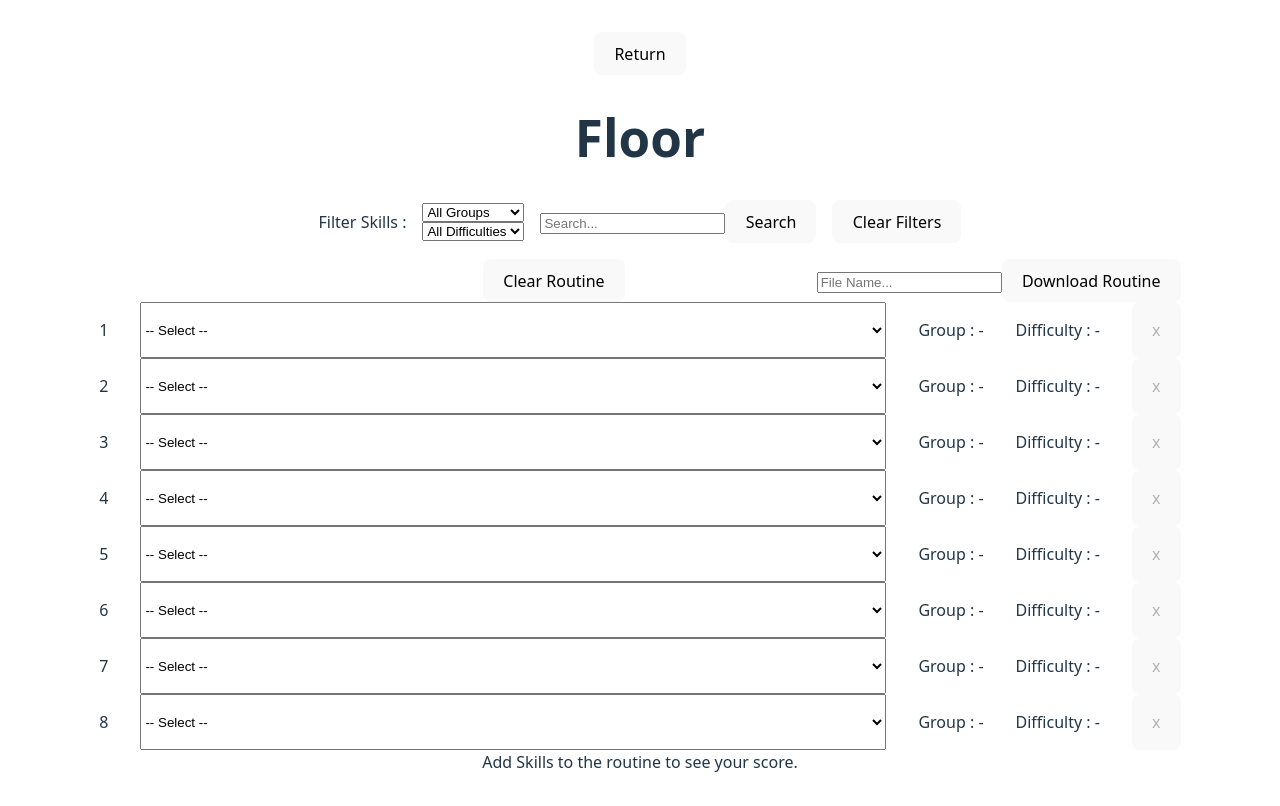
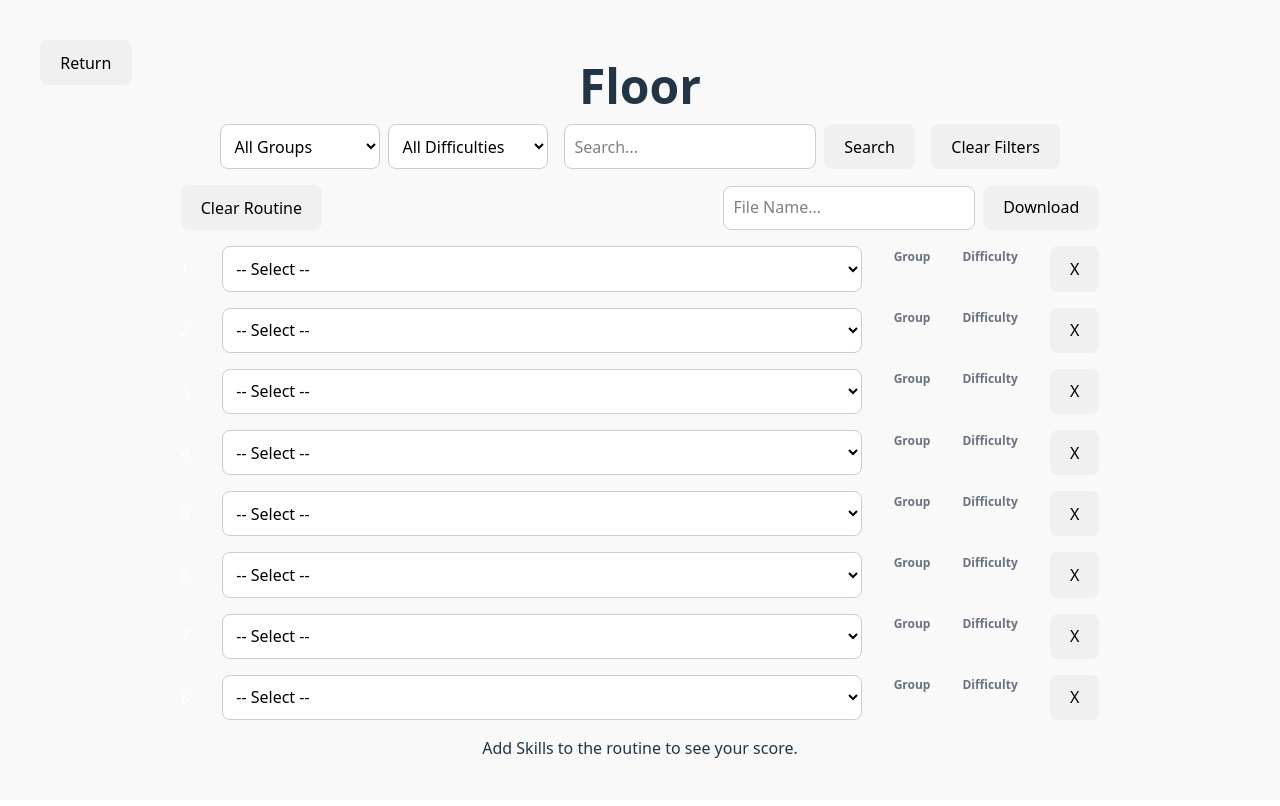
Before and after one commit to blakeldridge/RoutineBuilder-Lite, a React (Vite) app in the folder website/: page / in a window 1280 px wide. Both pictures are taken after a click on the button "Floor". Built offline with nearby package versions, Linux system fonts and the light colour scheme.

Commit message:
forms cancel implemented, styled routine builder

```diff
--- a/website/package.json
+++ b/website/package.json
@@ -11,6 +11,7 @@
     "test": "vitest"
   },
   "dependencies": {
+    "@tailwindcss/vite": "^4.1.10",
     "fs": "^0.0.1-security",
     "jspdf": "^3.0.1",
     "react": "^19.1.0",
--- a/website/src/assets/components/apparatusSelector.jsx
+++ b/website/src/assets/components/apparatusSelector.jsx
@@ -12,7 +12,7 @@ const ApparatusSelector = () => {
     };
 
     return (
-        <div>
+        <div className="grid grid-cols-3 gap-4 text-lg">
             <button data-apparatus={Apparatus.FLOOR} onClick={handleClick}>{Apparatus.FLOOR}</button>
             <button data-apparatus={Apparatus.POMMEL} onClick={handleClick}>{Apparatus.POMMEL}</button>
             <button data-apparatus={Apparatus.RINGS} onClick={handleClick}>{Apparatus.RINGS}</button>
--- a/website/src/assets/components/downloadButton.jsx
+++ b/website/src/assets/components/downloadButton.jsx
@@ -54,10 +54,10 @@ function DownloadPDFButton({ apparatus, routine, routineResult }) {
     };
 
     return (
-        <div className="flex flex-row">
-            <form onSubmit={handleDownload}>
-                <input type="text" placeholder="File Name..." value={fileName} onChange={(event) => setFileName(event.target.value)} />
-                <button type="submit">Download Routine</button>
+        <div>
+            <form onSubmit={handleDownload} className="flex flex-row items-center gap-2">
+                <input className="px-2 py-1 border rounded text-sm" type="text" placeholder="File Name..." value={fileName} onChange={(event) => setFileName(event.target.value)} />
+                <button className="px-4 py-2 rounded bg-blue-600 text-white text-sm hover:bg-blue-500" type="submit">Download</button>
             </form>
         </div>
     );
--- a/website/src/assets/components/routineBuilder.jsx
+++ b/website/src/assets/components/routineBuilder.jsx
@@ -121,14 +121,12 @@ const RoutineBuilder = () => {
 
     return (
         <div>
-            <button onClick={() => navigate('/')}>Return</button>
+            <button className="absolute top-10 left-10 p-4" onClick={() => navigate('/')}>Return</button>
             <h1>{apparatusName}</h1>
             <SkillFilterForm ref={skillFilterRef} apparatus={apparatusName} filterUpdated={() => updateSkills()} />
 
-            <div className="flex flex-row justify-between">
-                <div></div>
-                <div></div>
-                <div className="flex flex-row">
+            <div className="flex flex-row justify-between items-center">
+                <div className="flex flex-row items-center gap-4">
                     {apparatusName === Apparatus.POMMEL ? (
                         <button onClick={() => setIsOpen(!isOpen)}>{isOpen ? "Close" : "Create Flop"}</button>
                     ) : null}
@@ -137,12 +135,12 @@ const RoutineBuilder = () => {
                 <DownloadPDFButton apparatus={apparatusName} routine={routine} routineResult={score} />
             </div>
 
-            <div className="flex flex-col">
+            <div className="w-full min-w-full flex flex-col mt-4">
                 {routine.map((element, index) => {
                     return (
-                        <div className="flex flex-row" style={{"gap":"2em"}}>
+                        <div className="mb-4 flex flex-row text-center items-center gap-8">
                             <p>{index + 1}</p>
-                            <select key={index} id={`select-${index}`} value={routine[index]? routine[index].id.toString() : -1} onChange={(event) => handleEditRoutine(index, event)}>
+                            <select className="truncate max-w-[50vw] min-w-[50vw] px-2 py-1 border rounded text-sm" key={index} id={`select-${index}`} value={routine[index]? routine[index].id.toString() : -1} onChange={(event) => handleEditRoutine(index, event)}>
                                 <option  value={-1}>-- Select --</option>
                                 {routine[index] ? (
                                     <option key={routine[index].id} value={routine[index].id}>{routine[index].name}</option>
@@ -152,13 +150,21 @@ const RoutineBuilder = () => {
                                         return null;
                                     }
                                     return  (
-                                        <option key={skill.id} value={skill.id}>{skill.name}</option>
+                                        <option key={skill.id} value={skill.id} title={skill.name}>
+                                            {skill.name.length > 99 ? skill.name.slice(0, 97) + '...' : skill.name}
+                                        </option>
                                     )
                                 })}
                             </select>
-                            <p>Group : {routine[index] ? routine[index].group : "-"}  </p>
-                            <p>Difficulty : {routine[index] ? (routine[index].invalid ? "uncounted" : routine[index].difficulty): "-"}</p>
-                            <button disabled={!routine[index]} onClick={() => removeSkill(index)}>x</button>
+                            <p className="flex flex-col text-left">
+                                <span className="text-xs font-semibold text-gray-500">Group</span>
+                                <span>{routine[index] ? routine[index].group : "-"}</span>
+                            </p>
+                            <p className="flex flex-col text-left">
+                                <span className="text-xs font-semibold text-gray-500">Difficulty</span>
+                                <span>{routine[index] ? (routine[index].invalid ? "N/A" : routine[index].difficulty) : "-"}</span>
+                            </p>
+                            <button className="items-center justify-center" disabled={!routine[index]} onClick={() => removeSkill(index)}>X</button>
                             {canConnect(index) ? (
                                 <button onClick={() => connectSkills(index)}>{routine[index].connection ? "-" : "+"}</button>
                             ) : null}
@@ -169,9 +175,9 @@ const RoutineBuilder = () => {
             </div>
             <RoutineResult ref={scoreTableRef} apparatus={apparatusName} />
 
-            <FlopForm isOpen={isOpen} handleAddSkill={(skill) => addSkill(skill)} skillExists={checkSkillExistsByName}/>
+            <FlopForm isOpen={isOpen} handleAddSkill={(skill) => addSkill(skill)} skillExists={checkSkillExistsByName} handleClose={() => setIsOpen(false)}/>
 
-            <HandstandDismountForm ref={handstandDismountRef} isOpen={isHdstOpen} addSkill={placeHandstandDismount} />
+            <HandstandDismountForm ref={handstandDismountRef} isOpen={isHdstOpen} addSkill={placeHandstandDismount} handleClose={() => setIsHdstOpen(false)} />
         </div>
     );
 };
--- a/website/src/assets/components/skillFilterForm.jsx
+++ b/website/src/assets/components/skillFilterForm.jsx
@@ -61,11 +61,10 @@ const SkillFilterForm = forwardRef(({ apparatus, filterUpdated }, ref) => {
     };
 
     return (
-        <div className="flex flex-row justify-center items-center" style={{"gap":"1em", "margin":"1em"}}>
-            <span>Filter Skills : </span>
+        <div className="flex flex-row justify-center items-center gap-4 mb-4">
 
-            <div className="flex flex-col">
-                <select value={groupFilter} onChange={(event) => setGroupFilter(event.target.value)}>
+            <div className="flex flex-row gap-2">
+                <select className="w-full min-w-[10-rem] sm:min-w-[5rem] md:min-w-[10rem] truncate px-2 py-1 border border-gray-300 rounded text-sm" value={groupFilter} onChange={(event) => setGroupFilter(event.target.value)}>
                     <option value={0}>All Groups</option>
                     <option value={1}>Group I</option>
                     <option value={2}>Group II</option>
@@ -77,7 +76,7 @@ const SkillFilterForm = forwardRef(({ apparatus, filterUpdated }, ref) => {
                 </select>
 
                 {apparatus !== Apparatus.VAULT && (
-                    <select value={difficultyFilter} onChange={(event) => setDifficultyFilter(event.target.value)}>
+                    <select className="w-full min-w-[10-rem] sm:min-w-[5rem] md:min-w-[10rem] truncate px-2 py-1 border border-gray-300 rounded text-sm" value={difficultyFilter} onChange={(event) => setDifficultyFilter(event.target.value)}>
                         <option value={0}>All Difficulties</option>
                         <option value={0.1}>A</option>
                         <option value={0.2}>B</option>
@@ -93,12 +92,12 @@ const SkillFilterForm = forwardRef(({ apparatus, filterUpdated }, ref) => {
                 )}
             </div>
 
-            <form onSubmit={handleSearch}>
+            <form onSubmit={handleSearch} className="flex flex-row gap-2">
                 <input type="text" placeholder="Search..." value={nameFilter} onChange={(event) => setNameFilter(event.target.value)} />
                 <button type="submit">Search</button>
             </form>
 
-            <button onClick={resetFilter}>Clear Filters</button>
+            <button className="truncate" onClick={resetFilter}>Clear Filters</button>
         </div>
     );
 });
--- a/website/src/index.css
+++ b/website/src/index.css
@@ -1,7 +1,6 @@
-@tailwind base;
-@tailwind components;
-@tailwind utilities;
+@import 'tailwindcss';
 
+/* Base Theme Setup */
 :root {
   font-family: system-ui, Avenir, Helvetica, Arial, sans-serif;
   line-height: 1.5;
@@ -17,6 +16,34 @@
   -moz-osx-font-smoothing: grayscale;
 }
 
+/* Typography */
+body {
+  margin: 0;
+  display: flex;
+  place-items: center;
+  min-width: 320px;
+  min-height: 100vh;
+  background-color: var(--background-color);
+  color: var(--text-color);
+}
+
+h1, h2, h3, h4, h5, h6 {
+  font-weight: 600;
+  line-height: 1.25;
+  margin: 1rem 0 0.5rem;
+}
+
+h1 { font-size: 3rem; }
+h2 { font-size: 2rem; }
+h3 { font-size: 1.75rem; }
+h4 { font-size: 1.5rem; }
+h5 { font-size: 1.25rem; }
+h6 { font-size: 1rem; }
+
+p {
+  color: white;
+}
+
 a {
   font-weight: 500;
   color: #646cff;
@@ -26,19 +53,38 @@ a:hover {
   color: #535bf2;
 }
 
-body {
-  margin: 0;
-  display: flex;
-  place-items: center;
-  min-width: 320px;
-  min-height: 100vh;
+/* Lists */
+ul, ol {
+  margin-left: 1.5rem;
+  margin-bottom: 1rem;
+}
+li {
+  margin-bottom: 0.5rem;
 }
 
-h1 {
-  font-size: 3.2em;
-  line-height: 1.1;
+/* Forms */
+input, textarea, select {
+  padding: 0.6em;
+  font-size: 1rem;
+  border-radius: 8px;
+  border: 1px solid #ccc;
+  background-color: #1a1a1a;
+  color: #fff;
+  width: 100%;
+  transition: border-color 0.25s;
 }
 
+input:focus, textarea:focus, select:focus {
+  outline: none;
+  border-color: #646cff;
+}
+
+textarea {
+  resize: vertical;
+  min-height: 100px;
+}
+
+/* Buttons */
 button {
   border-radius: 8px;
   border: 1px solid transparent;
@@ -47,6 +93,7 @@ button {
   font-weight: 500;
   font-family: inherit;
   background-color: #1a1a1a;
+  color: white;
   cursor: pointer;
   transition: border-color 0.25s;
 }
@@ -58,15 +105,95 @@ button:focus-visible {
   outline: 4px auto -webkit-focus-ring-color;
 }
 
+/* Tables */
+table {
+  width: 100%;
+  border-collapse: collapse;
+  margin-bottom: 1.5rem;
+}
+
+th, td {
+  padding: 0.75rem 1rem;
+  border: 1px solid #444;
+  text-align: left;
+}
+
+th {
+  background-color: #333;
+  color: #fff;
+}
+
+/* Code */
+code, pre {
+  background-color: #1e1e1e;
+  color: #d4d4d4;
+  font-family: 'Fira Code', monospace;
+  padding: 0.2rem 0.4rem;
+  border-radius: 4px;
+  font-size: 0.95em;
+}
+
+pre {
+  padding: 1rem;
+  overflow-x: auto;
+}
+
+/* Containers */
+.container {
+  max-width: 960px;
+  margin: 0 auto;
+  width: 100%;
+}
+
+/* Cards */
+.card {
+  background-color: #1e1e1e;
+  border: 1px solid #333;
+  border-radius: 12px;
+  padding: 1.5rem;
+  box-shadow: 0 2px 8px rgba(0, 0, 0, 0.2);
+  margin-bottom: 2rem;
+}
+
+/* Media Queries */
 @media (prefers-color-scheme: light) {
   :root {
     color: #213547;
     background-color: #ffffff;
   }
-  a:hover {
-    color: #747bff;
+
+  body {
+    background-color: #f9f9f9;
+    color: #213547;
   }
+
+  input, textarea, select {
+    background-color: #fff;
+    color: #000;
+    border-color: #ccc;
+  }
+
   button {
-    background-color: #f9f9f9;
+    background-color: #f0f0f0;
+    color: #000;
+  }
+
+  button:hover {
+    border-color: #747bff;
+  }
+
+  th {
+    background-color: #eaeaea;
+    color: #000;
+  }
+
+  code, pre {
+    background-color: #f4f4f4;
+    color: #333;
+  }
+
+  .card {
+    background-color: #fff;
+    border-color: #ddd;
   }
 }
--- a/website/vite.config.js
+++ b/website/vite.config.js
@@ -1,7 +1,11 @@
 import { defineConfig } from 'vite'
 import react from '@vitejs/plugin-react-swc'
+import tailwindcss from '@tailwindcss/vite'
 
 // https://vite.dev/config/
 export default defineConfig({
-  plugins: [react()],
+  plugins: [
+    react(),
+    tailwindcss(),
+  ],
 })
```
Also changed, not shown: website/src/assets/components/flopForm.jsx (+15 -8 lines), website/src/assets/components/handstandDismountForm.jsx (+23 -9 lines), 1 other file (tests, documents, lock files or other folders).
